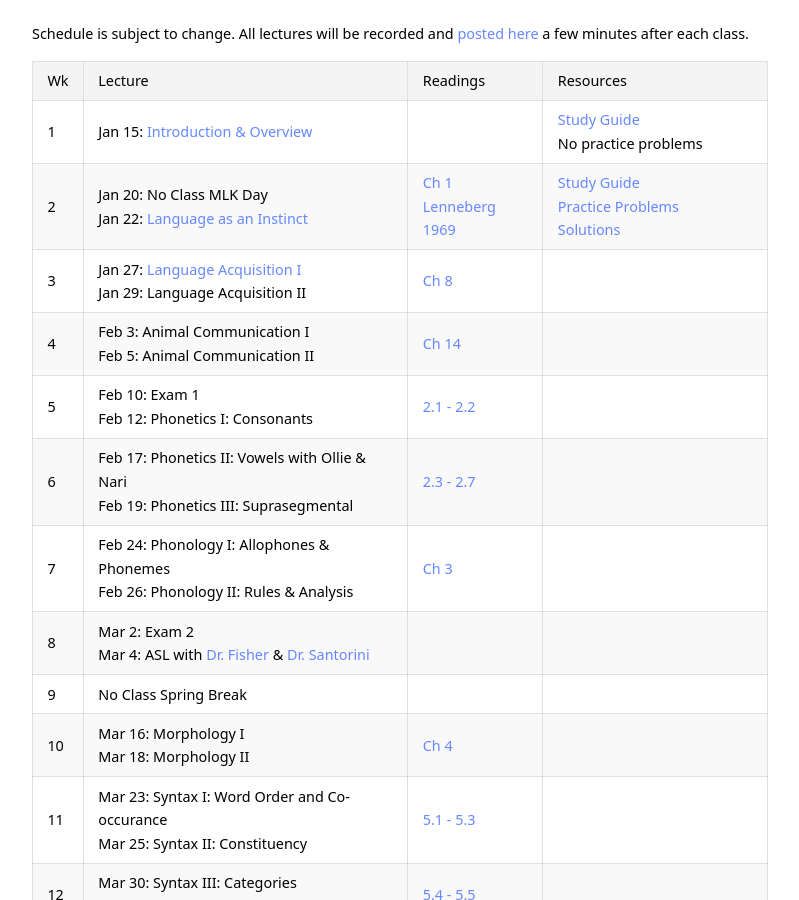
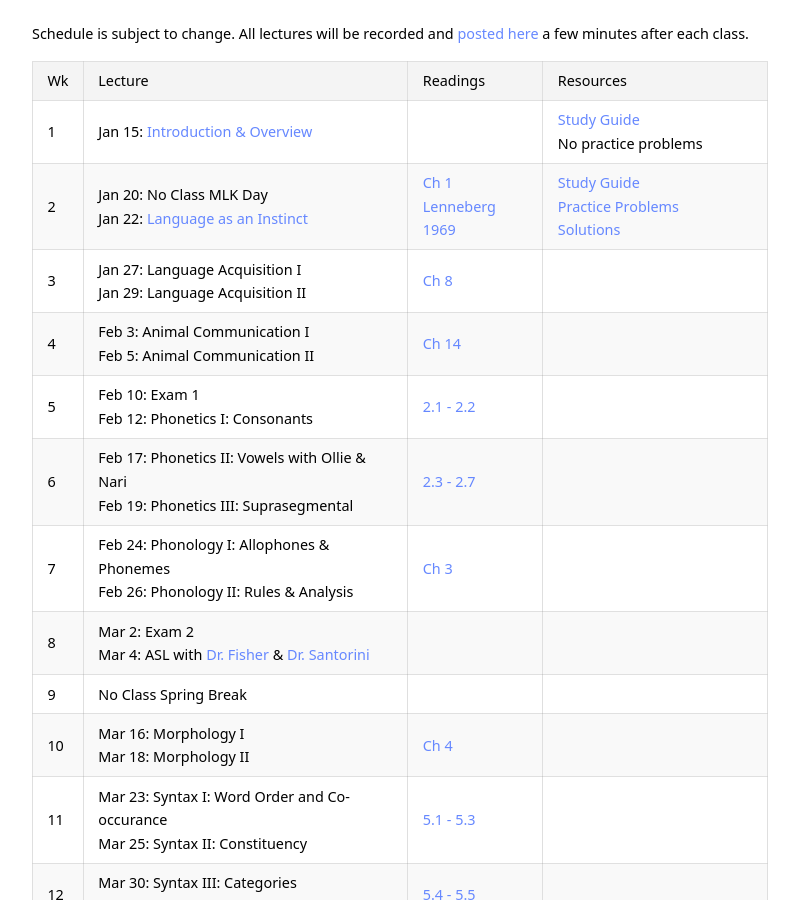
Before and after one commit to kschuler/ling001, a Jekyll site: the page built from index.md, in a window 1280 px wide and 900 px high, scrolled down 2453 px. Shown: the whole window, without its empty margins (240-1039 px from the left). Built offline with Jekyll 4.4.1, drawn with Linux system fonts in a browser that asks for light colours; part of the change alters nothing that is shown.

```diff
--- a/index.md
+++ b/index.md
@@ -70,7 +70,7 @@ Wk  | Lecture | Readings | Resources
   --- | --- | --- | ---
 1 | Jan 15: [Introduction & Overview](resources/Ling001-20A-01-Intro.pdf) | | [Study Guide](resources/studyguide-week1.pdf)<br>No practice problems
 2 | Jan 20: **No Class MLK Day**<br>Jan 22: [Language as an Instinct](resources/Ling001-20A-02-Instinct.pdf) | [Ch 1](https://app.perusall.com/courses/intro-to-linguistics-1/pinker-ch01?assignmentId=5ib5rPaDkYoZxZc9X&part=1)<br>[Lenneberg 1969](https://app.perusall.com/courses/intro-to-linguistics-1/lenneberg-1969?assignmentId=DivTEeqBn7szJmMQv&part=1) | [Study Guide](resources/studyguide-week2.pdf)<br>[Practice Problems](resources/practiceproblems-week2.pdf)<br>[Solutions](resources/solutions-week2.pdf)
-3 | Jan 27: [Language Acquisition I](resources/LING001-20A-03-Acquisition.pdf)<br>Jan 29: Language Acquisition II  | [Ch 8](https://app.perusall.com/courses/intro-to-linguistics-1/chapter-8-15?assignmentId=ckDfokjY25EnrzRdB&part=1) |
+3 | Jan 27: Language Acquisition I<br>Jan 29: Language Acquisition II  | [Ch 8](https://app.perusall.com/courses/intro-to-linguistics-1/chapter-8-15?assignmentId=ckDfokjY25EnrzRdB&part=1) |
 4 | Feb 3: Animal Communication I<br>Feb 5: Animal Communication II   | [Ch 14](https://app.perusall.com/courses/intro-to-linguistics-1/chapter-14-13?assignmentId=7ag64J2jqfoSDxxoo&part=1) |
 5 | Feb 10: **Exam 1** <br> Feb 12: Phonetics I: Consonants| [2.1 - 2.2](https://app.perusall.com/courses/intro-to-linguistics-1/chapter-2-2-0-to-2-2?assignmentId=39n2C4wgg4umcp5Kz&part=1) |
 6 | Feb 17: Phonetics II: Vowels with Ollie & Nari<br>Feb 19: Phonetics III: Suprasegmental | [2.3 - 2.7](https://app.perusall.com/courses/intro-to-linguistics-1/chapter-2-2-3-to-2-7?assignmentId=yzAbFgYmhd9ax6sLy&part=1) |
```
